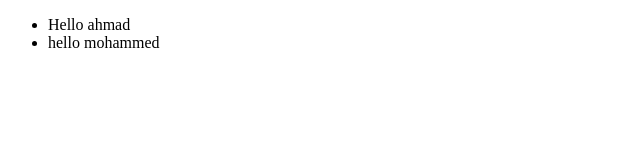
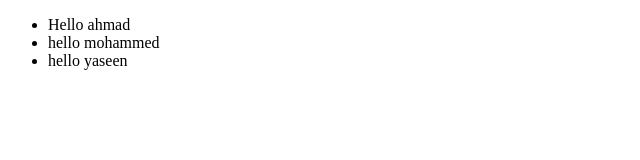
Before and after one commit to ahmad-salman98/master, a plain HTML site: page test.html in a window 1280 px wide. Shown: the whole page, without its empty margins (0-640 px from the left). Drawn offline with Linux system fonts and the light colour scheme.

Commit message:
second erit

```diff
--- a/test.html
+++ b/test.html
@@ -13,6 +13,7 @@
       <ul>
         <li>Hello ahmad</li>
         <li>hello mohammed</li>
+        <li>hello yaseen</li>
       </ul>
     </main>
     <footer></footer>
```
